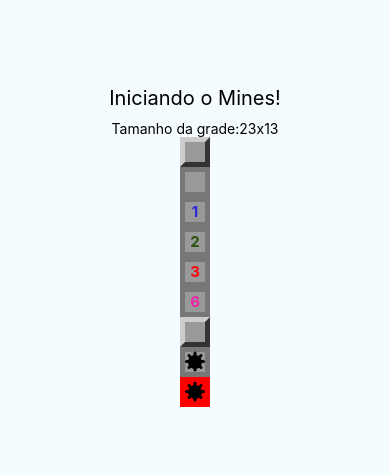
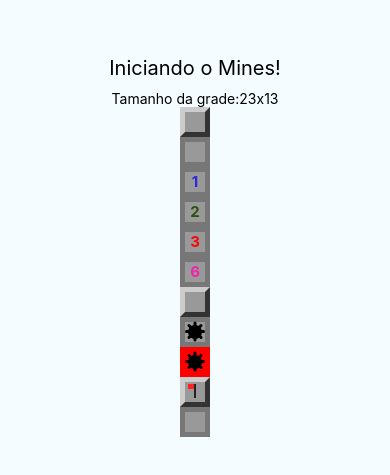
Before and after one commit to PauloFeijo/CampoMinado, a React Native app: screen / in a window 390 px wide. Shown: the part 181-656 px from the top of the page. Built offline with nearby package versions, Linux system fonts and the light colour scheme.

Commit message:
Componente Flag

```diff
--- a/App.js
+++ b/App.js
@@ -20,6 +20,8 @@
         <Field mined />
         <Field mined opened/>
         <Field mined opened exploded/>
+        <Field flagged/>
+        <Field opened flagged/>
       </View>
     )
   }
--- a/src/components/Field.js
+++ b/src/components/Field.js
@@ -1,15 +1,17 @@
 import React from 'react'
-import {View, StyleSheet, Text} from 'react-native'
+import { View, StyleSheet, Text } from 'react-native'
 import params from '../params'
 import Mine from './Mine'
+import Flag from './Flag'
 
 export default props => {
-    const {mined, opened, nearMines, exploded} = props
+    const { mined, opened, nearMines, exploded, flagged } = props
 
     const styleField = [styles.field]
     if (opened) styleField.push(styles.opened)
     if (exploded) styleField.push(styles.exploded)
-    if (styleField.length === 1) styleField.push(styles.regular)
+    if (flagged) styleField.push(styles.flagged)
+    if (!opened && !exploded) styleField.push(styles.regular)
 
     let color = null
 
@@ -22,10 +24,13 @@
     return (
         <View style={styleField}>
             {!mined && opened && nearMines > 0 ?
-                <Text style={[styles.label, {color}]}>
+                <Text style={[styles.label, { color }]}>
                     {nearMines}
-                </Text>: false}
-            {mined && opened ? <Mine/> : false}
+                </Text> : false}
+
+            {mined && opened ? <Mine /> : false}
+
+            {flagged && !opened ? <Flag /> : false}
         </View>
     )
 }
--- /dev/null
+++ b/src/components/Flag.js
@@ -0,0 +1,47 @@
+import React from 'react'
+import { View, StyleSheet } from 'react-native'
+
+export default props => {
+    return (
+        <View style={styles.container}>
+            <View style={styles.flagpole}/>
+            <View style={styles.flag}/>
+        </View>
+    )
+}
+
+const styles = StyleSheet.create({
+    container: {
+        marginTop: 2
+    },
+    flagpole: {
+        position: 'absolute',
+        height: 14,
+        width: 2,
+        backgroundColor: '#222',
+        marginLeft: 9
+    },
+    flag: {
+        position: 'absolute',
+        height: 5,
+        width: 6,
+        backgroundColor: '#F22',
+        marginLeft: 3
+    },
+    base1: {
+        position: 'absolute',
+        height: 2,
+        width: 6,
+        backgroundColor: '#222',
+        marginLeft: 7,
+        marginTop: 10
+    },
+    base1: {
+        position: 'absolute',
+        height: 2,
+        width: 10,
+        backgroundColor: '#222',
+        marginLeft: 5,
+        marginTop: 12
+    }
+})
```
